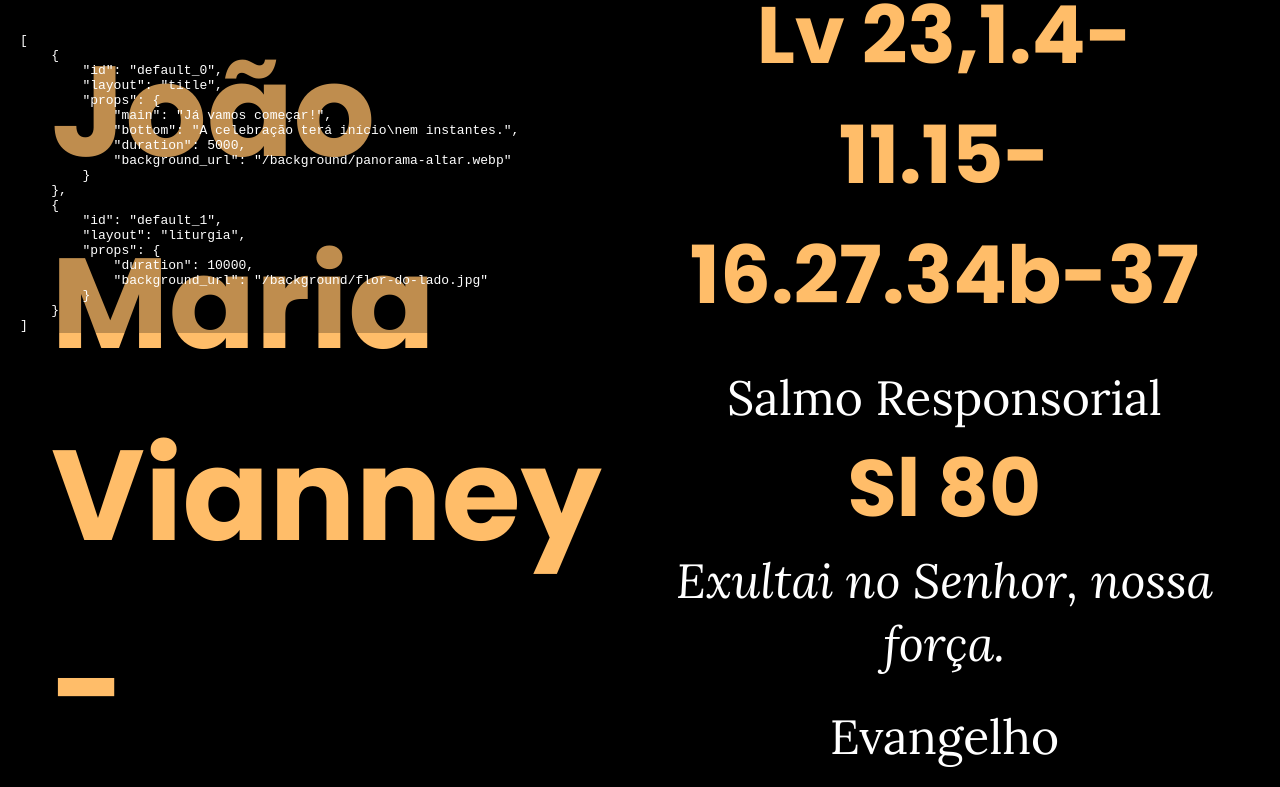
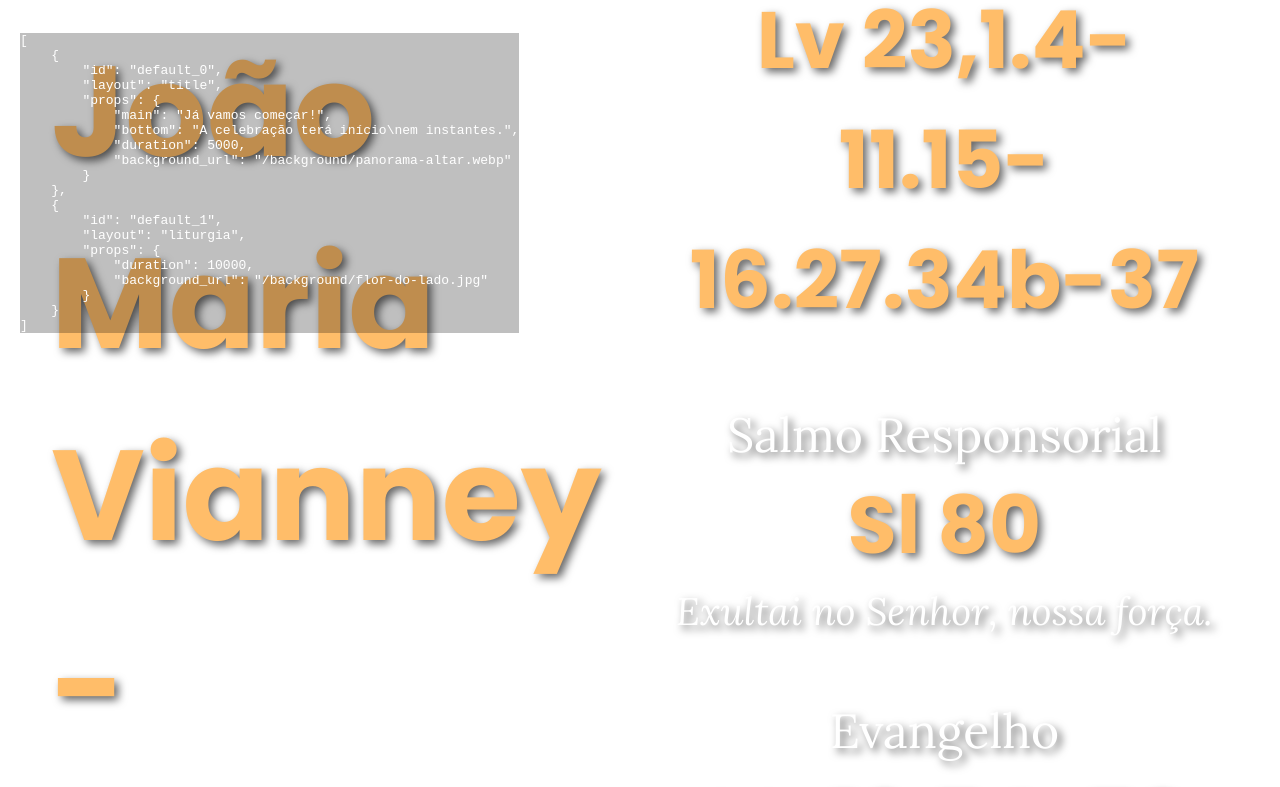
Before and after one commit to lucaspontoexe/ohlord31-theme, a SvelteKit app: page /tela in a window 1280 px wide. Shown: the top 787 px of the page. Built offline with nearby package versions, Linux system fonts and the light colour scheme; no server answers.

Commit message:
tela liturgia: ajustes de estilo e alinhamento

```diff
--- a/src/routes/tela/+page.svelte
+++ b/src/routes/tela/+page.svelte
@@ -35,8 +35,9 @@
 		padding: 0px 4vw;
 		gap: 20px;
 		height: 100vh;
+		filter: drop-shadow(4px 4px 4px rgba(0, 0, 0, 0.6));
 
-		background-color: black; // mudar pra imagem aleatória 1920x1080;
+		// background-color: black; // mudar pra imagem aleatória 1920x1080;
 
 		.title {
 			@include headline;
@@ -47,7 +48,12 @@
 
 		.liturgia {
 			text-align: center;
+			min-width: 40%;
 			max-width: 50%;
+
+			display: flex;
+			flex-direction: column;
+			justify-content: space-evenly;
 
 			.leitura {
 				margin: 2em 0px;
@@ -74,13 +80,9 @@
 
 			.descricao {
 				@include subtitle;
-				font-size: 3em;
+				font-size: 2.4em;
+				white-space: pre-line;
 			}
-		}
-
-		.title,
-		.liturgia {
-			filter: $font-shadow-filter;
 		}
 	}
 </style>
```
